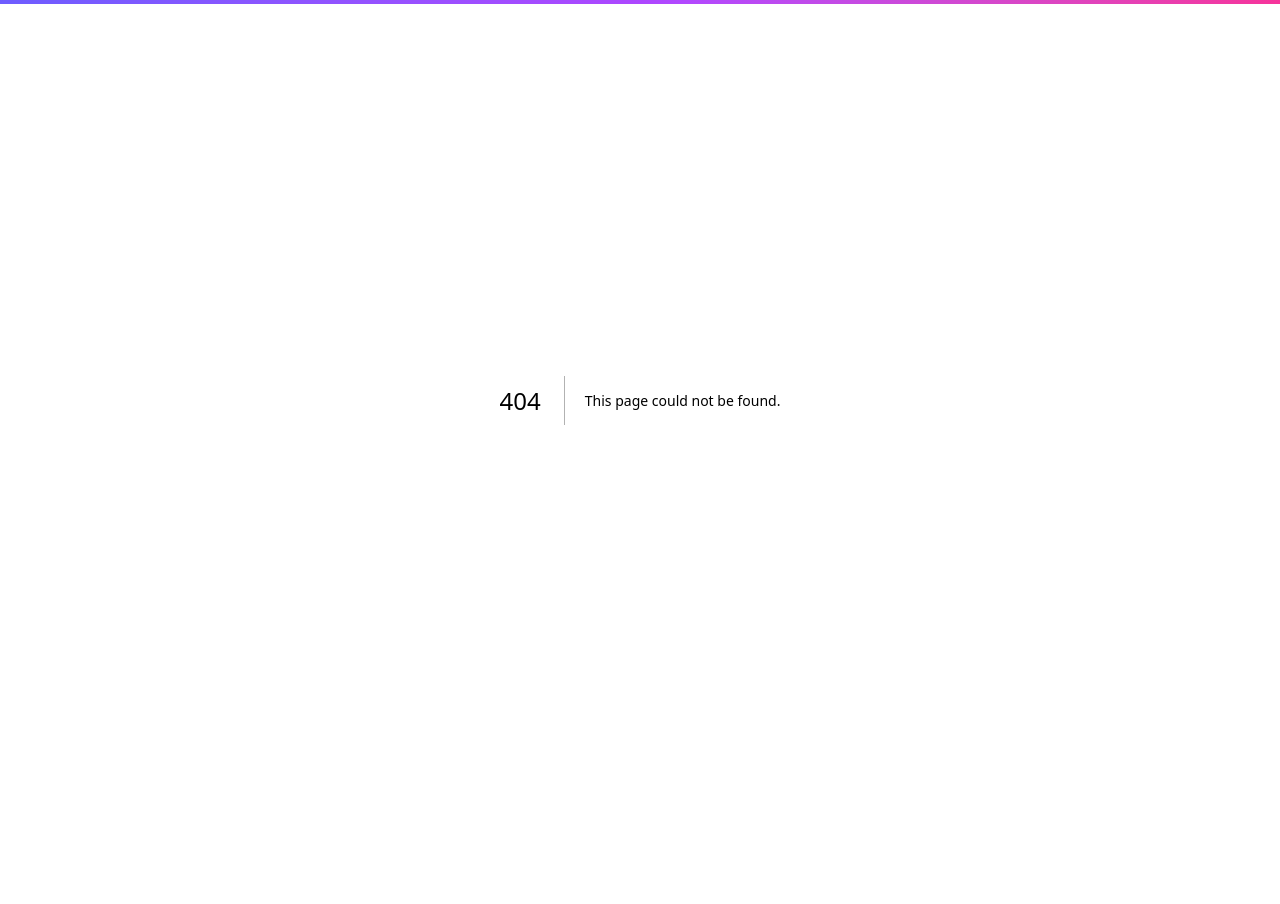
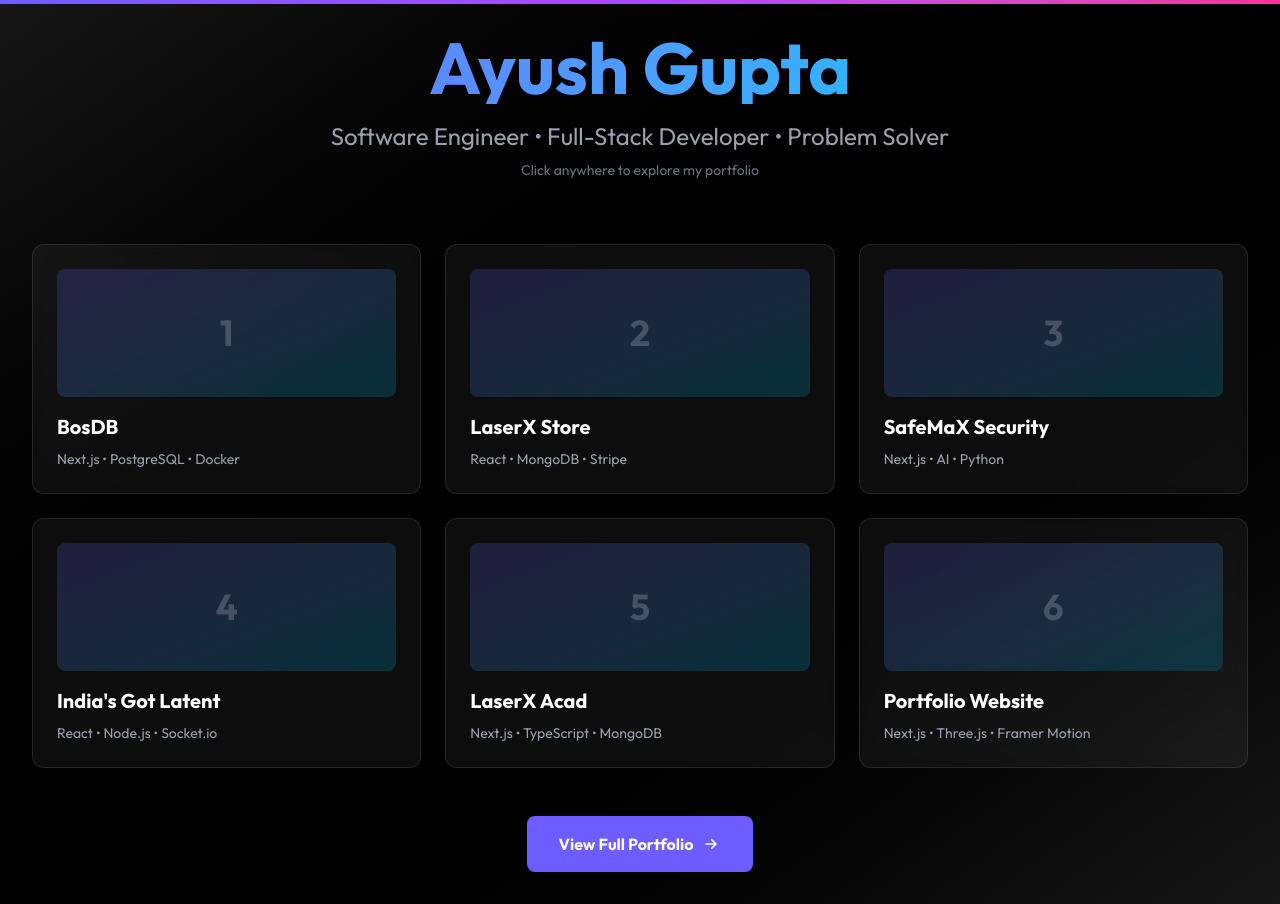
Before and after one commit to ayushgupta9906/Portfolio_Updated_New, a Next.js app in the folder web/: page /landing in a window 1280 px wide. Before the commit this address had no page. Before the commit the page ends 800 px from the top, so only its background shows below. Built offline with nearby package versions, Linux system fonts and the light colour scheme.

Commit message:
Remove location, add functional contact form, create landing page

```diff
--- /dev/null
+++ b/web/app/landing/page.tsx
@@ -0,0 +1,57 @@
+export default function LandingPage() {
+    return (
+        <div className="min-h-screen bg-gradient-to-br from-neutral-900 via-black to-neutral-900 text-white flex items-center justify-center p-8">
+            <div className="max-w-7xl w-full">
+                <div className="text-center mb-16">
+                    <h1 className="text-5xl md:text-7xl font-bold mb-4 bg-clip-text text-transparent bg-gradient-to-r from-primary to-cyan-400">
+                        Ayush Gupta
+                    </h1>
+                    <p className="text-xl md:text-2xl text-gray-400">
+                        Software Engineer • Full-Stack Developer • Problem Solver
+                    </p>
+                    <p className="text-sm text-gray-500 mt-2">
+                        Click anywhere to explore my portfolio
+                    </p>
+                </div>
+
+                <a href="/portfolio" className="block">
+                    <div className="grid grid-cols-1 md:grid-cols-2 lg:grid-cols-3 gap-6">
+                        {[
+                            { title: "BosDB", tech: "Next.js • PostgreSQL • Docker" },
+                            { title: "LaserX Store", tech: "React • MongoDB • Stripe" },
+                            { title: "SafeMaX Security", tech: "Next.js • AI • Python" },
+                            { title: "India's Got Latent", tech: "React • Node.js • Socket.io" },
+                            { title: "LaserX Acad", tech: "Next.js • TypeScript • MongoDB" },
+                            { title: "Portfolio Website", tech: "Next.js • Three.js • Framer Motion" },
+                        ].map((project, idx) => (
+                            <div
+                                key={idx}
+                                className="bg-white/5 backdrop-blur-sm border border-white/10 rounded-xl p-6 hover:bg-white/10 hover:border-primary/50 transition-all cursor-pointer group"
+                            >
+                                <div className="h-32 bg-gradient-to-br from-primary/20 to-cyan-500/20 rounded-lg mb-4 flex items-center justify-center group-hover:scale-105 transition-transform">
+                                    <div className="text-4xl font-bold text-white/20">{idx + 1}</div>
+                                </div>
+                                <h3 className="text-xl font-bold mb-2 group-hover:text-primary transition-colors">
+                                    {project.title}
+                                </h3>
+                                <p className="text-sm text-gray-400">{project.tech}</p>
+                            </div>
+                        ))}
+                    </div>
+                </a>
+
+                <div className="text-center mt-12">
+                    <a
+                        href="/portfolio"
+                        className="inline-flex items-center gap-2 px-8 py-4 bg-primary text-primary-foreground font-bold rounded-lg hover:bg-primary/90 transition-all hover:shadow-lg"
+                    >
+                        View Full Portfolio
+                        <svg className="w-5 h-5" fill="none" stroke="currentColor" viewBox="0 0 24 24">
+                            <path strokeLinecap="round" strokeLinejoin="round" strokeWidth={2} d="M13 7l5 5m0 0l-5 5m5-5H6" />
+                        </svg>
+                    </a>
+                </div>
+            </div>
+        </div>
+    );
+}
--- a/web/components/sections/contact.tsx
+++ b/web/components/sections/contact.tsx
@@ -37,26 +37,22 @@ export function Contact() {
                                     </a>
                                 </div>
                             </div>
-
-                            <div className="flex items-center gap-4">
-                                <div className="p-3 bg-background rounded-full shadow-sm text-primary">
-                                    <MapPin size={24} />
-                                </div>
-                                <div>
-                                    <h4 className="font-semibold">Location</h4>
-                                    <p className="text-muted-foreground">Aligarh, India</p>
-                                </div>
-                            </div>
                         </div>
 
-                        {/* Map Placeholder */}
-                        <div className="mt-10 h-48 w-full bg-background rounded-xl overflow-hidden shadow-sm border border-border relative group">
-                            {/* Simple static map effect */}
-                            <div className="absolute inset-0 bg-[url('https://maps.googleapis.com/maps/api/staticmap?center=Aligarh,India&zoom=13&size=600x300&sensor=false')] bg-cover opacity-50 grayscale group-hover:grayscale-0 transition-all duration-500" />
-                            <div className="absolute inset-0 flex items-center justify-center">
-                                <MapPin className="text-primary w-10 h-10 animate-bounce" />
-                            </div>
-                            <div className="absolute inset-0 bg-primary/5 pointer-events-none" />
+                        {/* Social Links */}
+                        <div className="mt-10 flex gap-4">
+                            {siteConfig.socials.map((social) => (
+                                <a
+                                    key={social.name}
+                                    href={social.url}
+                                    target="_blank"
+                                    rel="noopener noreferrer"
+                                    className="p-3 bg-background rounded-full shadow-sm hover:shadow-md hover:bg-primary hover:text-primary-foreground transition-all"
+                                    title={social.name}
+                                >
+                                    <social.icon size={20} />
+                                </a>
+                            ))}
                         </div>
                     </motion.div>
 
@@ -68,11 +64,22 @@ export function Contact() {
                         transition={{ duration: 0.8, delay: 0.2 }}
                         className="bg-card p-8 rounded-2xl shadow-lg border border-border"
                     >
-                        <form className="space-y-6">
+                        <form
+                            action="https://api.web3forms.com/submit"
+                            method="POST"
+                            className="space-y-6"
+                        >
+                            {/* Web3Forms Access Key - Replace with your own */}
+                            <input type="hidden" name="access_key" value="YOUR_WEB3FORMS_ACCESS_KEY" />
+                            <input type="hidden" name="subject" value="New Contact Form Submission from Portfolio" />
+                            <input type="hidden" name="from_name" value="Portfolio Contact Form" />
+
                             <div className="space-y-2">
                                 <label className="text-sm font-medium">Name</label>
                                 <input
                                     type="text"
+                                    name="name"
+                                    required
                                     placeholder="John Doe"
                                     className="w-full px-4 py-3 rounded-lg bg-secondary/50 border border-border focus:border-primary focus:ring-1 focus:ring-primary outline-none transition-all"
                                 />
@@ -81,6 +88,8 @@ export function Contact() {
                                 <label className="text-sm font-medium">Email</label>
                                 <input
                                     type="email"
+                                    name="email"
+                                    required
                                     placeholder="john@example.com"
                                     className="w-full px-4 py-3 rounded-lg bg-secondary/50 border border-border focus:border-primary focus:ring-1 focus:ring-primary outline-none transition-all"
                                 />
@@ -88,20 +97,26 @@ export function Contact() {
                             <div className="space-y-2">
                                 <label className="text-sm font-medium">Message</label>
                                 <textarea
+                                    name="message"
+                                    required
                                     rows={4}
-                                    placeholder="Type your message here..."
+                                    placeholder="Tell me about your project..."
                                     className="w-full px-4 py-3 rounded-lg bg-secondary/50 border border-border focus:border-primary focus:ring-1 focus:ring-primary outline-none transition-all resize-none"
                                 />
                             </div>
 
                             <button
-                                type="button" // Prevent submit for demo
+                                type="submit"
                                 className="w-full py-4 bg-primary text-primary-foreground font-bold rounded-lg hover:bg-primary/90 transition-all hover:shadow-lg flex items-center justify-center gap-2 group"
                             >
                                 Send Message
                                 <Send size={18} className="group-hover:translate-x-1 transition-transform" />
                             </button>
                         </form>
+
+                        <p className="text-xs text-muted-foreground mt-4 text-center">
+                            Your information is secure and will only be used to respond to your inquiry.
+                        </p>
                     </motion.div>
 
                 </div>
```
